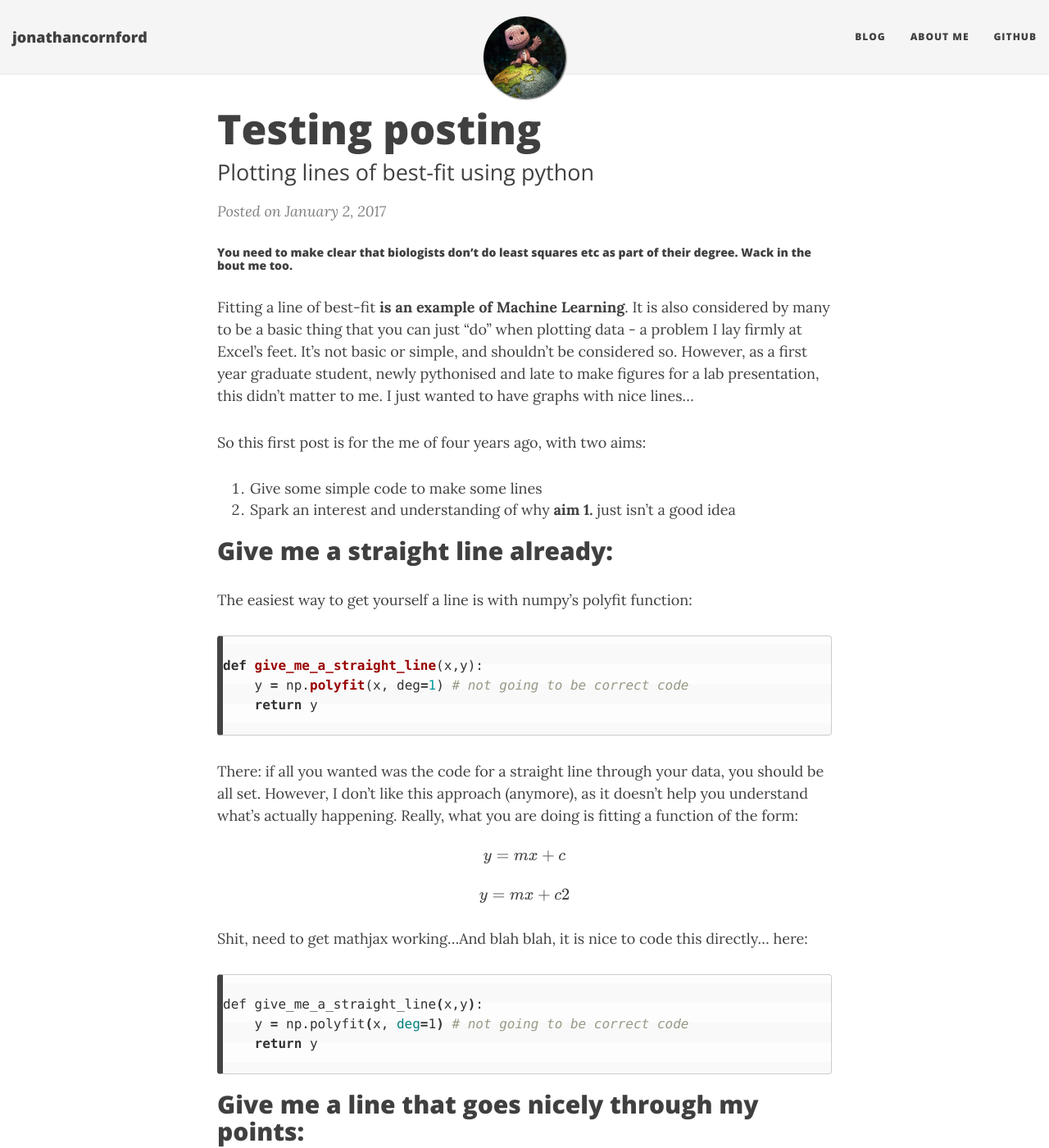
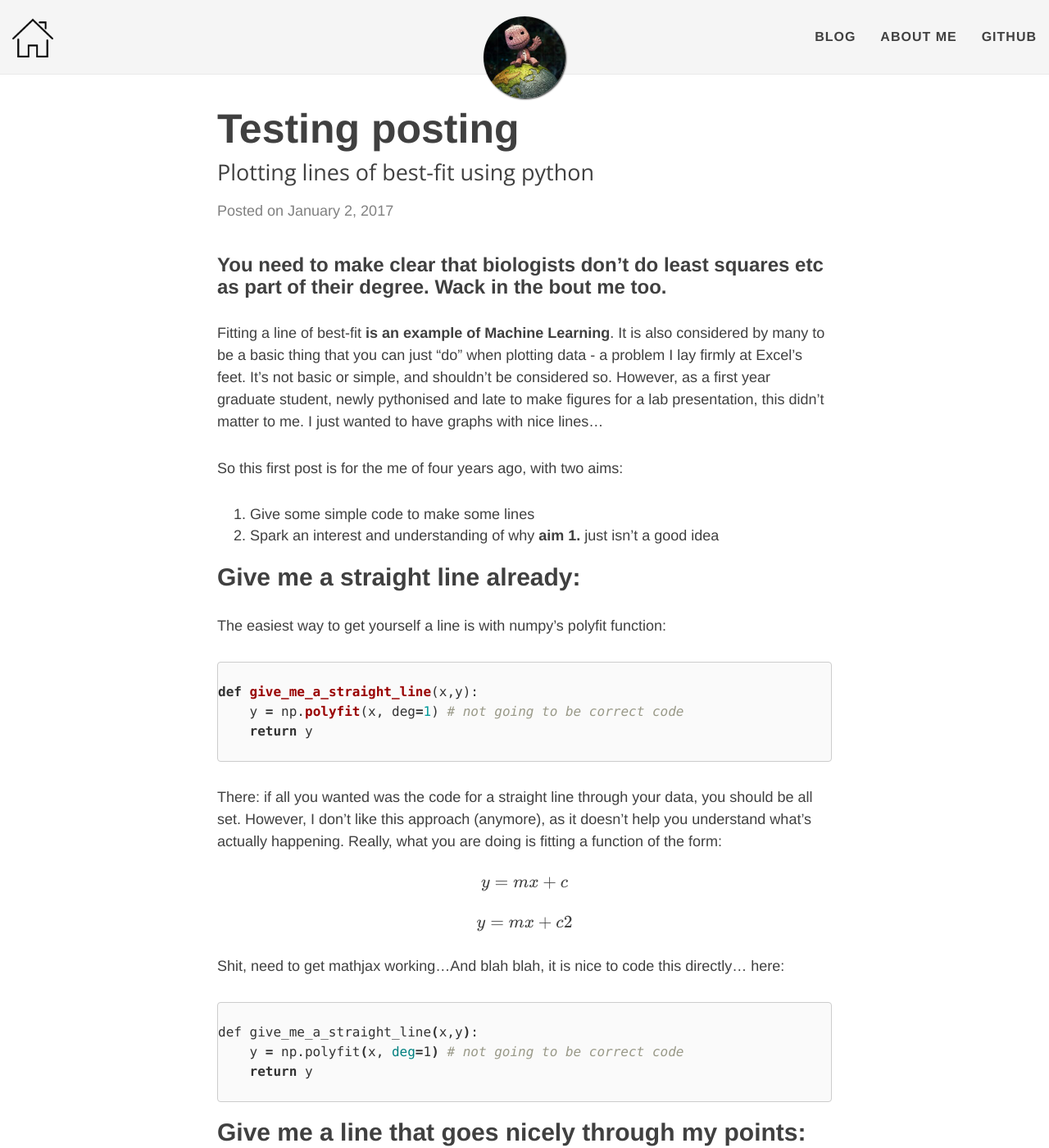
Before and after one commit to jcornford/jcornford.github.io, a Jekyll site: the page built from _posts/2017-01-02-testing.md, in a window 1280 px wide and 1400 px high. Shown: the whole window at 82% size. Built offline with Jekyll 4.4.1, drawn with Linux system fonts in a browser that asks for light colours; nearby versions of some CDN libraries; formulas are drawn with MathJax 3.

Commit message:
edit css

```diff
--- a/_config.yml
+++ b/_config.yml
@@ -14,7 +14,7 @@ baseurl: ""
 # Of course don't forget to change the username and projectname to YOUR username and project
 
 # Name of website ## this is what happens in the top left of the page!
-title: jonathancornford
+title: Home
 
 # Short description of your site
 description: Just attempting to get on the internet bandwagon!
@@ -33,8 +33,8 @@ avatar: "/img/hello_world.jpeg"
 
 # If you want to have an image logo in the top-left corner instead of the title text,
 # then specify the following parameter
-# title-img: "/img/avatar-icon.png"
-
+title-img: "/img/home_64.png"
+# in nav html-  <a class="navbar-brand navbar-brand-logo" href="{{ site.url }}"><img src="{{ site.title-img }}"/></a>
 # --- Footer options --- #
 
 # Change all these values or delete the ones you don't want.
--- a/_posts/2017-01-02-testing.md
+++ b/_posts/2017-01-02-testing.md
@@ -4,7 +4,7 @@ title: Testing posting
 subtitle: Plotting lines of best-fit using python
 ---
 
-##### You need to make clear that biologists don't do least squares etc as part of their degree. Wack in the bout me too.
+### You need to make clear that biologists don't do least squares etc as part of their degree. Wack in the bout me too.
 
 Fitting a line of best-fit **is an example of Machine Learning**. It is also considered by many to be a basic thing
 that you can just "do" when plotting data - a problem I lay firmly at Excel's feet. It's not basic or simple, and shouldn't be
--- a/css/main.css
+++ b/css/main.css
@@ -3,7 +3,7 @@
 /* --- General --- */
 
 body {
-  font-family: 'Lora', 'Times New Roman', serif;
+  font-family:  'HelveticaNeue-Light', 'Helvetica Neue Light','Helvetica Neue','Georgia', 'Lora', 'Times New Roman', serif;
   font-size: 18px;
   color: #404040;
   position: relative;
@@ -18,7 +18,7 @@ p a {
   color: #008AFF;
 }
 h1,h2,h3,h4,h5,h6 {
-  font-family: 'Open Sans', 'Helvetica Neue', Helvetica, Arial, sans-serif;
+  font-family: 'HelveticaNeue-Light', 'Helvetica Neue Light', 'Helvetica Neue', Helvetica, 'Open Sans', Arial, sans-serif;
   font-weight: 800;
 }
 a {
@@ -53,7 +53,7 @@ hr.small {
 }
 
 .main-explain-area {
-  font-family: 'Open Sans', 'Helvetica Neue', Helvetica, Arial, sans-serif;
+  font-family:'HelveticaNeue-Light', 'Helvetica Neue Light','Helvetica Neue', 'Open Sans', Helvetica, Arial, sans-serif;
   padding: 15px inherit;
 }
 
@@ -99,12 +99,12 @@ img {
 .navbar-custom {
   background: #F5F5F5;
   border-bottom: 1px solid #EAEAEA;
-  font-family: 'Open Sans', 'Helvetica Neue', Helvetica, Arial, sans-serif;
+  font-family:'HelveticaNeue-Light', 'Helvetica Neue Light', 'Helvetica Neue', 'Open Sans', Helvetica, Arial, sans-serif;
 }
 
 .navbar-custom .nav li a {
   text-transform: uppercase;
-  font-size: 12px;
+  font-size: 16px;
   letter-spacing: 1px;
 }
 
@@ -334,11 +334,11 @@ footer .theme-by {
 .post-heading .post-meta {
   color: #808080;
   font-size: 18px;
-  font-style: italic;
+  /*font-style: italic;*/
   margin: 0 0 10px;
 }
 .post-preview .post-entry {
-  font-family: 'Open Sans', 'Helvetica Neue', Helvetica, Arial, sans-serif;
+  font-family: ''HelveticaNeue-Light', 'Helvetica Neue Light',Open Sans', 'Helvetica Neue', Helvetica, Arial, sans-serif;
 }
 .post-entry-container {
   display: inline-block;
@@ -375,7 +375,7 @@ footer .theme-by {
 /* --- Tags --- */
 
 .blog-tags {
-  font-family: 'Open Sans', 'Helvetica Neue', Helvetica, Arial, sans-serif;
+  font-family: 'HelveticaNeue-Light', 'Helvetica Neue Light','Open Sans', 'Helvetica Neue', Helvetica, Arial, sans-serif;
   color: #999;
   font-size: 15px;
   margin-bottom: 30px;
@@ -468,7 +468,7 @@ footer .theme-by {
   font-size: 27px;
   line-height: 1.1;
   display: block;
-  font-family: 'Open Sans', 'Helvetica Neue', Helvetica, Arial, sans-serif;
+  font-family: 'HelveticaNeue-Light', 'Helvetica Neue Light','Open Sans', 'Helvetica Neue', Helvetica, Arial, sans-serif;
   font-weight: 300;
   margin: 10px 0 0;
 }
@@ -493,7 +493,7 @@ footer .theme-by {
   padding: 5px 10px;
   font-size: 11px;
   color: #EEE;
-  font-family: 'Open Sans', 'Helvetica Neue', Helvetica, Arial, sans-serif;
+  font-family: 'HelveticaNeue-Light', 'Helvetica Neue Light','Open Sans', 'Helvetica Neue', Helvetica, Arial, sans-serif;
   right: 0;
   bottom: 0;
   display: none;
@@ -567,7 +567,7 @@ footer .theme-by {
 /* --- Pager --- */
 
 .pager li a {
-  font-family: 'Open Sans', 'Helvetica Neue', Helvetica, Arial, sans-serif;
+  font-family: 'HelveticaNeue-Light', 'Helvetica Neue Light','Open Sans', 'Helvetica Neue', Helvetica, Arial, sans-serif;
   text-transform: uppercase;
   font-size: 14px;
   font-weight: 800;
@@ -650,11 +650,11 @@ pre code {
 }
 pre.highlight, .highlight > pre, td.code pre {
   background: #FAFAFA;
-  background-image: linear-gradient(#F9F9F9 50%, #FDFDFD 50%);
+  background-image: #FAFAFA;
   background-repeat: repeat;
   background-size: 3em 3em;
   background-position: 0px 10px;
-  border-left: 7px solid #444;
+  /* border-left: 0px solid #444; */
 }
 code table, code table td, code table th, code table tbody, code table tr,
 td.gutter pre {
```
Also changed, not shown: img/404-southpark.jpg (deleted), img/home.png (added), img/home_64.png (added).
